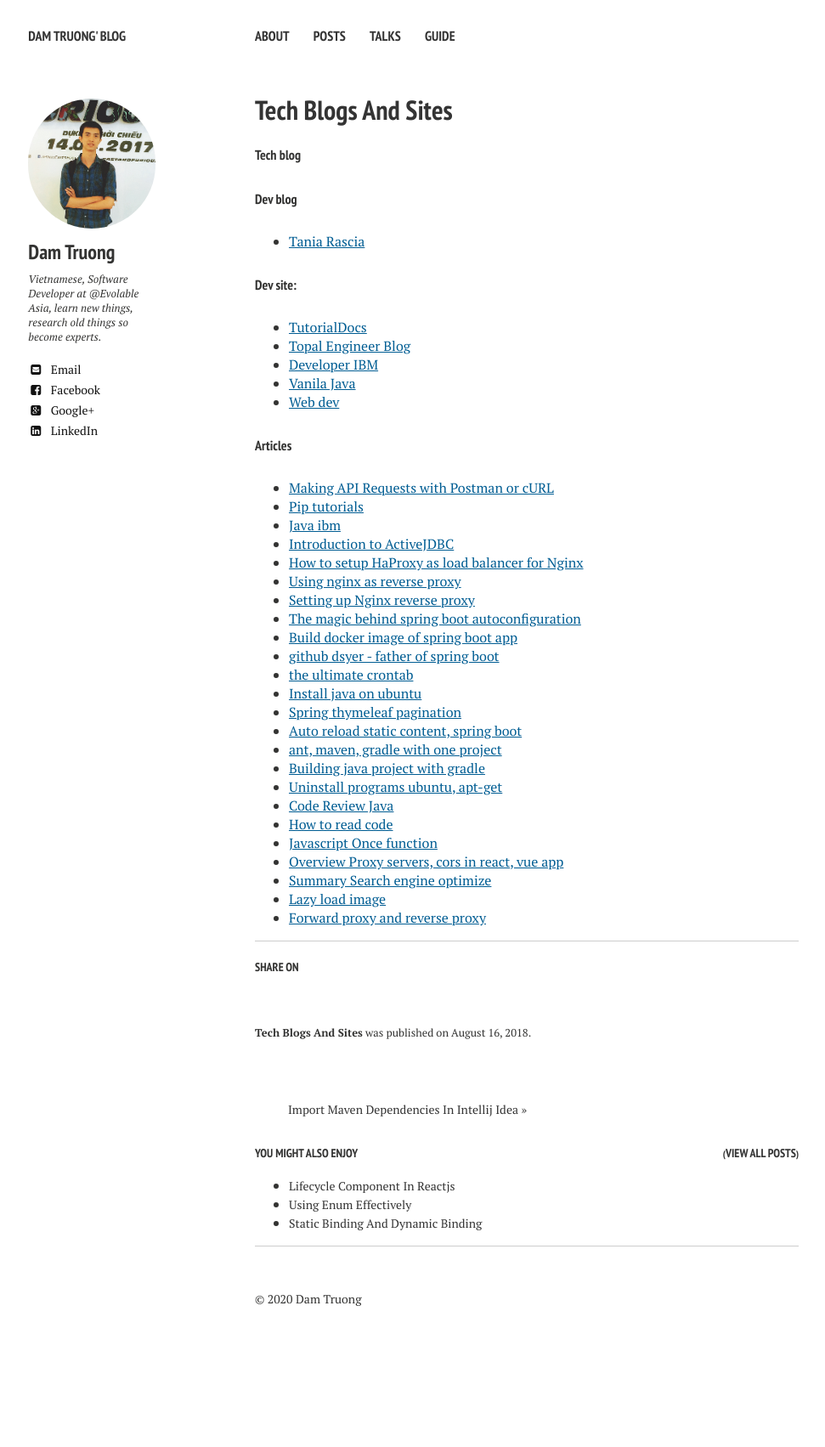
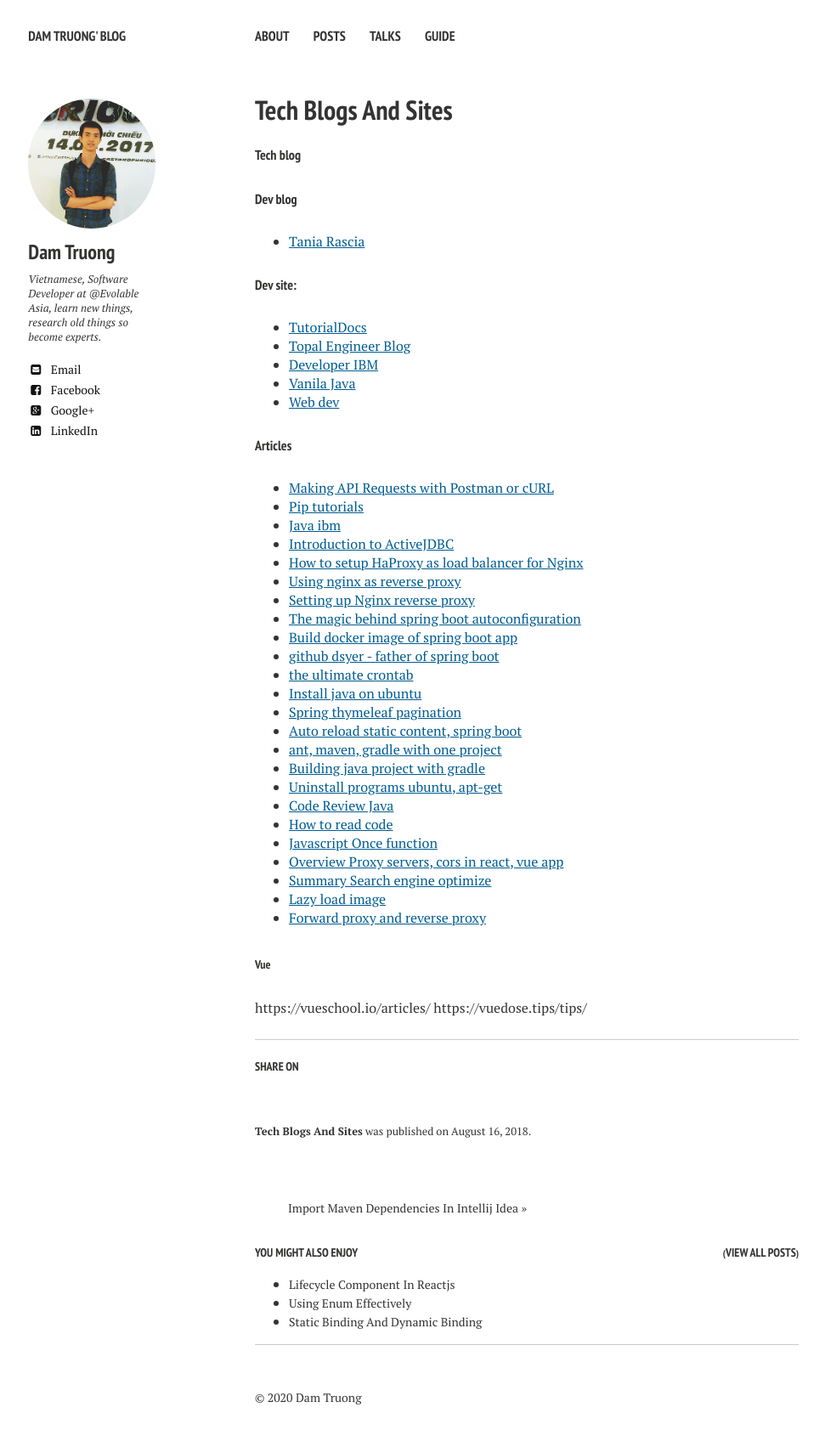
Before and after one commit to truongdam/truongdam.github.io, a Jekyll site: the page built from _posts/2018-08-16-tech-blogs-and-sites.md, in a window 1280 px wide. Shown: the whole page at 85% size, without its empty margins (20-991 px from the left). Built offline with Jekyll 4.4.1, drawn with Linux system fonts in a browser that asks for light colours; nearby versions of some CDN libraries; our own code applies the rules of GitHub Pages for plain Markdown files; before the commit the page ends 1587 px from its top, so only the background shows below that.

Commit message:
vue resource

```diff
--- a/_posts/2018-08-16-tech-blogs-and-sites.md
+++ b/_posts/2018-08-16-tech-blogs-and-sites.md
@@ -38,3 +38,7 @@
 - [Summary Search engine optimize](https://9elements.com/seo-cheat-sheet/)
 - [Lazy load image](https://web.dev/use-lazysizes-to-lazyload-images/)
 - [Forward proxy and reverse proxy](https://developer.mozilla.org/en-US/docs/Web/HTTP/Proxy_servers_and_tunneling)
+
+###### Vue
+https://vueschool.io/articles/
+https://vuedose.tips/tips/
```
